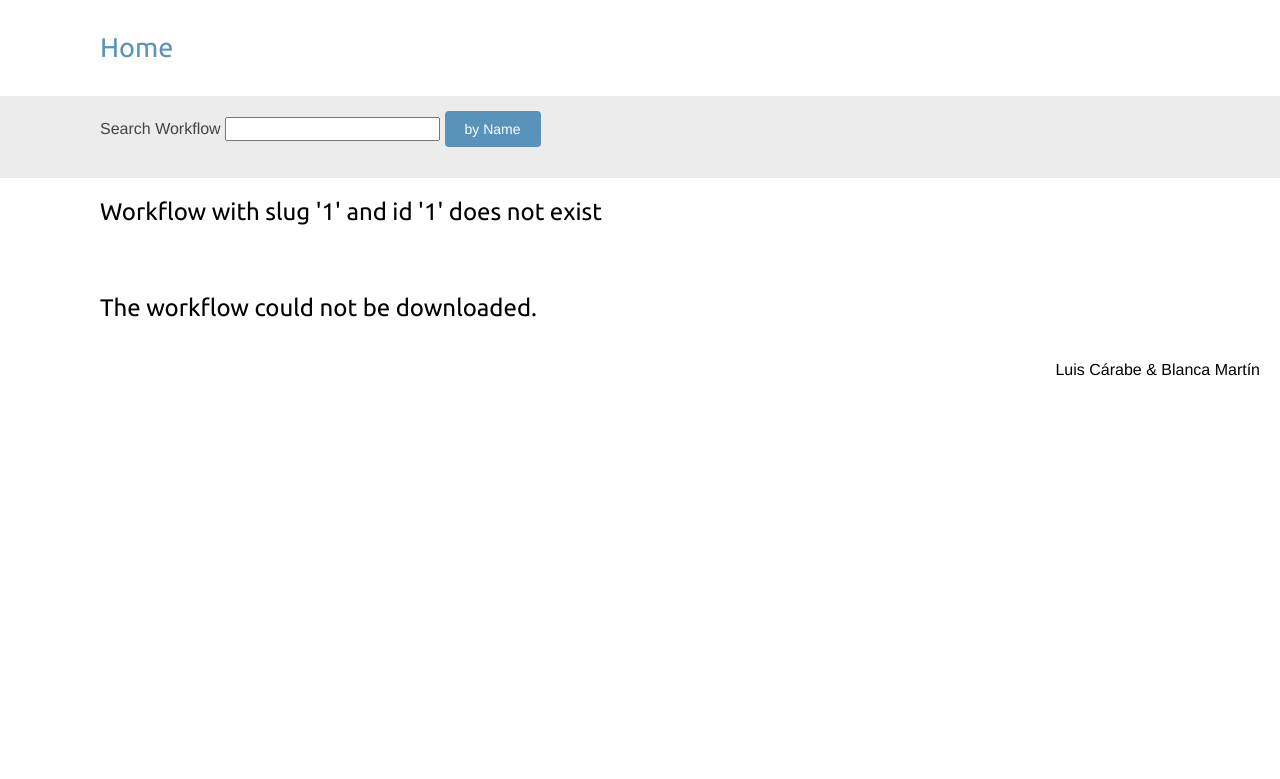
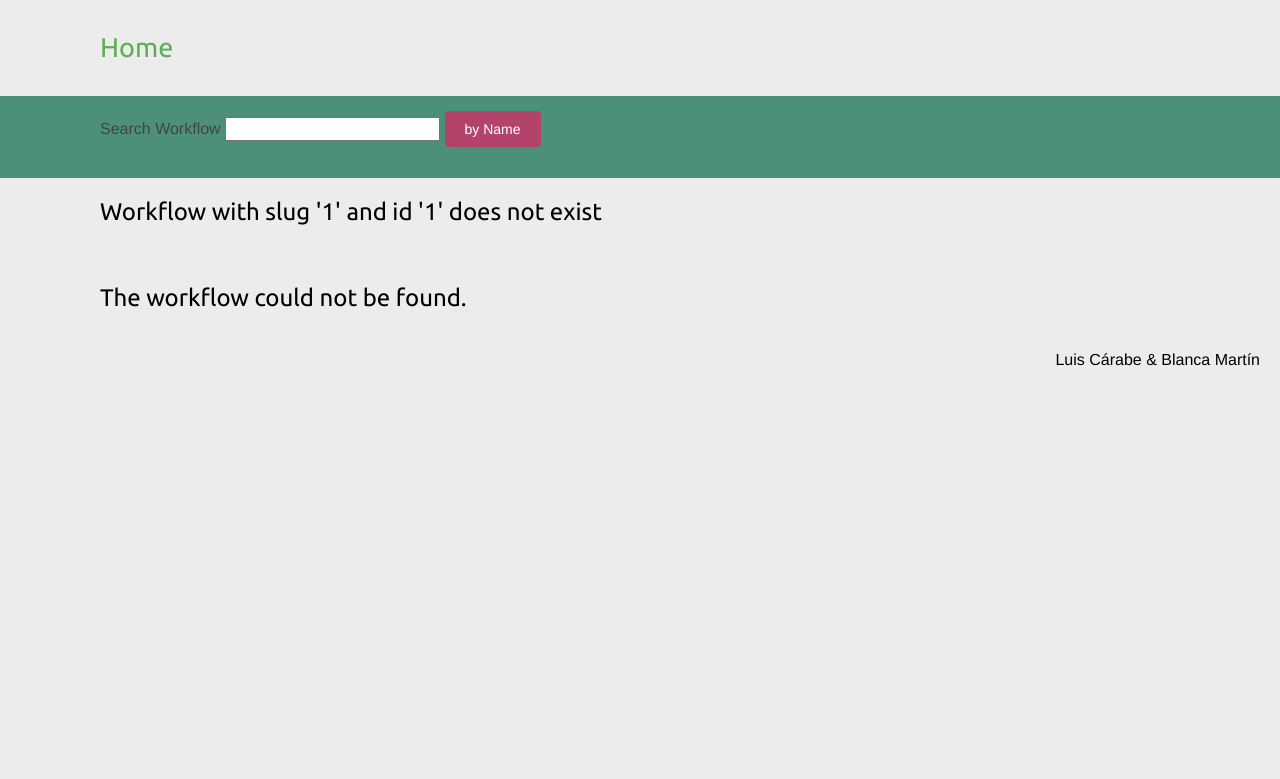
Before and after one commit to luiscarabe/PSI_P4, a Django app: page /workflow_detail/1/1/ in a window 1280 px wide. Shown: the top 779 px of the page. Run offline with Django 3.2, Linux system fonts and the light colour scheme; data that the repository does not hold is empty; some libraries are stand-ins or nearby versions.

Commit message:
innovan2

```diff
--- a/find/views.py
+++ b/find/views.py
@@ -16,6 +16,7 @@ from django.core.paginator import Paginator
 from django.http import HttpResponse
 
 from data.models import Category, Workflow
+from workflowrepository import settings
 
 
 def workflow_list(request, category_slug = None):
@@ -36,6 +37,7 @@ def workflow_list(request, category_slug = None):
 			found = False
 			error = "No Workflows found!"
 		else:
+			# We paginate the workflow list making pages of 10 workflows
 			paginator = Paginator(workflow_list, 10)
 			error = ""
 			try:
@@ -64,6 +66,7 @@ def workflow_list(request, category_slug = None):
 		else:
 			found = True
 			error = ""
+			# We paginate the workflow list making pages of 10 workflows
 			paginator = Paginator(workflow_list, 10)
 			error = ""
 			try:
@@ -101,6 +104,7 @@ def workflow_detail(request, id, slug):
 	_dict['result'] = found
 	_dict['workflow'] = workflow
 	_dict['error'] = error
+	_dict['key'] = settings.SITE_KEY
 
 	return render(request, 'find/detail.html', _dict)
 
@@ -124,19 +128,18 @@ def workflow_search(request):
 	_dict['result'] = found
 	_dict['workflow'] = workflow
 	_dict['error'] = error
+	_dict['key'] = settings.SITE_KEY
 
 	return render(request, 'find/detail.html', _dict)
 
 
 def workflow_download(request, id, slug, count = True):
 
-	# 6LeIxAcTAAAAAGG-vFI1TnRWxMZNFuojJ4WifJWe
-
 	# Begin reCAPTCHA validation
 	recaptcha_response = request.POST.get('g-recaptcha-response')
 	url = 'https://www.google.com/recaptcha/api/siteverify'
 	values = {
-			'secret': '6LePzH4UAAAAAIgd7Ym6XCRojaJflWWRKEjyfMZV',
+			'secret': settings.SECRET_KEY,
 			'response': recaptcha_response
 	}
 	data = urllib.urlencode(values)
@@ -146,27 +149,37 @@ def workflow_download(request, id, slug, count = True):
 	# End reCAPTCHA validation
 
 	content = {}
+	# If the reCAPTCHA validation gave an error,
+	# an error message is shown informing of that.
 	if not result['success']:
 		content['result'] = False
 		content['error'] = 'Invalid reCAPTCHA. Please try again.'
+		content['key'] = settings.SITE_KEY
 		return render(request, 'find/detail.html', content)
 
+	# If the reCAPTCHA validation was successfull
 	try:
+		# The workflow with id = 'id' is search in the database
+		workflow = Workflow.objects.get(id = id)
+		# We add 1 to the downloads of that workflow
+		workflow.downloads = workflow.downloads + 1
 
-		workflow = Workflow.objects.get(id = id)
-		workflow.downloads = workflow.downloads + 1
+		# The content of the json is sent back to the user
 		response = HttpResponse(workflow.json, content_type = 'application/octet-stream')
 		filename = "outfile.json"
 		response['Content-Disposition'] = 'inline; filename=%s' % filename
 		return response
 
 	except ObjectDoesNotExist:
+		# If the workflow could not be found, nothing is done
 		return None
 
 def workflow_download_json(request, id, slug):
-	# Search for the workflow with id = 'id'
 	try:
+		# Search for the workflow with id = 'id'
 		workflow = Workflow.objects.get(id = id)
+		# The conetnt of the json is sent
 		return HttpResponse(workflow.json, content_type = 'application/octet-stream')
 	except ObjectDoesNotExist:
+		# If the workflow could not be found, nothing is done
 		return None
--- a/static/css/base.css
+++ b/static/css/base.css
@@ -4,6 +4,7 @@ body {
     margin:0;
     padding:0;
     font-family:helvetica, sans-serif;
+    background-color: #ececec;
 }
 
 h1, h2, h3, h4, h5 , h6 {
@@ -12,11 +13,11 @@ h1, h2, h3, h4, h5 , h6 {
 
 a {
     text-decoration:none;
-    color:#5993bb;
+    color:#5fad56;
 }
 
 a:hover {
-    color:#77b6e2;
+    color:#f2c14e;
 }
 
 ul{
@@ -36,7 +37,7 @@ ul li a {
 }
 
 ul li.selected {
-    background:#5993bb;
+    background:#b4436c;
     border-radius:4px;
 }
 
@@ -47,7 +48,7 @@ ul li.selected a {
 
 a.button, input[type="submit"] {
     color:#fff;
-    background:#5993bb;
+    background:#b4436c;
     border-radius:4px;
     padding:10px 20px;
     font-size:14px;
@@ -149,7 +150,7 @@ ul.errorlist {
 }
 
 #subheader {
-    background:#ececec;
+    background:#4d9078;
     color:#444;
     padding:15px 100px;
     overflow:auto;
@@ -171,6 +172,8 @@ ul.errorlist {
 #content {
     padding:0 100px;
     overflow:hidden;
+    display:flex;
+    flex-direction:column;
 }
 
 #footer {
@@ -213,8 +216,16 @@ ul.errorlist {
     width: 96%;
     margin-right:-220px;
     overflow:hidden;
+    display:flex;
+    flex-direction: column;
+    justify-content: space-around;
 }
 
 #pagination ul li {
   display: inline;
 }
+
+.row {
+    display: flex;
+    flex-direction: row;
+}
--- a/templates/find/detail.html
+++ b/templates/find/detail.html
@@ -25,32 +25,41 @@
 <!-- Main body -->
 {% block content %}
 	<div id="main">
-
-		<h2>{{ error }}<h2> <br>
+		<h2>{{ error }}</h2> <br>
+		<span class="row">
 			<!-- If there is a result, the content is
 			     the workflow information  -->
 			{% if result != False %}
-			<div>
-				<scipion-workflow src="{% url 'workflow_download_json' workflow.id workflow.slug %}" height="400px" width="50%"/>
-			</div>
 
+				<div id="info">
+					<!-- Workflow name -->
 					<h2>{{workflow.name}}</h2>
+					<!-- Workflow categories -->
 					{% for cat in workflow.category.all %}
 						<a href="{% url 'workflow_list_by_category' cat.slug %}">{{ cat.name }}</a><br>
 					{% endfor %}
+					<!-- Workflow keywords -->
 					<b>KeyWords:</b>{{workflow.keywords}}<br>
+					<!-- Workflow description -->
 					<b>Description:</b>{{workflow.description}}
 
+					<!-- Form for the download of the workflow -->
 					<form action="{% url 'workflow_download' workflow.id workflow.slug %}" method="post">
 						{% csrf_token %}
-				<!-- 6LeIxAcTAAAAAJcZVRqyHh71UMIEGNQ_MXjiZKhI -->
-		    <div class="g-recaptcha" data-sitekey="6LePzH4UAAAAAGnAjg_kh2F53u8eG0VJdOcPiACZ"></div>
+						<!-- recaptcha -->
+				    <div class="g-recaptcha" data-sitekey="{{key}}"></div>
+				    <!-- button -->
 						<input type="submit" name="submit" value="Download">
 					</form>
-
-		<!-- If not, an error message is shown -->
+				</div>
+				<!-- Division with the workflow's json -->
+				<div id="scipion">
+					<scipion-workflow src="{% url 'workflow_download_json' workflow.id workflow.slug %}" height="400px" width="400px"/>
+				</div>
+			<!-- If there was no result, an error message is shown -->
 			{% else %}
-			<h2> The workflow could not be downloaded.</h2>
+				<h2>The workflow could not be found.</h2>
+		</span>
 	</div>
 	{% endif %}
 {% endblock %}
--- a/upload/forms.py
+++ b/upload/forms.py
@@ -1,6 +1,9 @@
+# Blanca Martin and Luis Carabe pair number 10
+
 from django import forms
 from data.models import Workflow, Category
 
+# Class for the form for the creation of a workflow
 class WorkflowForm (forms.ModelForm):
 	name = forms.CharField(max_length=128, help_text="Please enter the name of the workflow.")
 	category = forms.ModelMultipleChoiceField(Category.objects.all().order_by('name'), help_text="Please select at least one category.")
--- a/workflowrepository/settings.py
+++ b/workflowrepository/settings.py
@@ -27,6 +27,9 @@ DEBUG = True
 
 ALLOWED_HOSTS = [u'obscure-everglades-23712.herokuapp.com', u'127.0.0.1']
 
+# Keys
+SITE_KEY = "6LePzH4UAAAAAGnAjg_kh2F53u8eG0VJdOcPiACZ"
+SECRET_KEY = "6LePzH4UAAAAAIgd7Ym6XCRojaJflWWRKEjyfMZV"
 
 # Application definition
 
```
Also changed, not shown: data/management/commands/populate.py (+2 -5 lines), keys.md (deleted, +0 -2 lines), templates/find/list.html (+12 -5 lines), templates/upload/upload.html (+5 -3 lines), upload/views.py (+11 -1 lines), 6 other files. Lines whose indentation alone changed are shown as unchanged.
